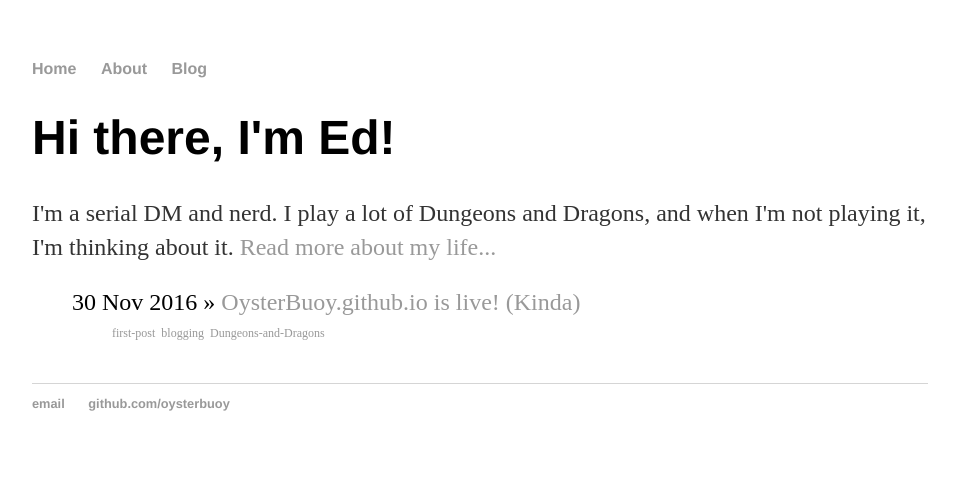
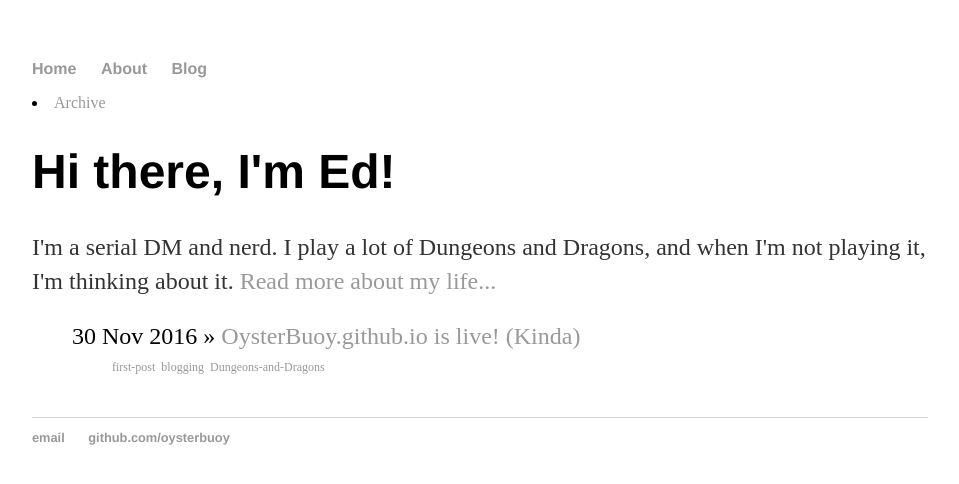
Before and after one commit to OysterBuoy/OysterBuoy.github.io, a Jekyll site: the page built from index.html, in a window 1280 px wide. Shown: the top 484 px of the page, without its empty margins (160-1119 px from the left). Built offline with Jekyll 4.4.1, drawn with Linux system fonts in a browser that asks for light colours.

Commit message:
Adding Archive tab (tabs page)

```diff
--- a/_layouts/default.html
+++ b/_layouts/default.html
@@ -19,6 +19,7 @@
     </div>
   </li>
 	    		</ul>
+					<li><a href="/tags#">Archive</a></li>
 			</nav>
 			<script>
 /* When the user clicks on the button,
```
